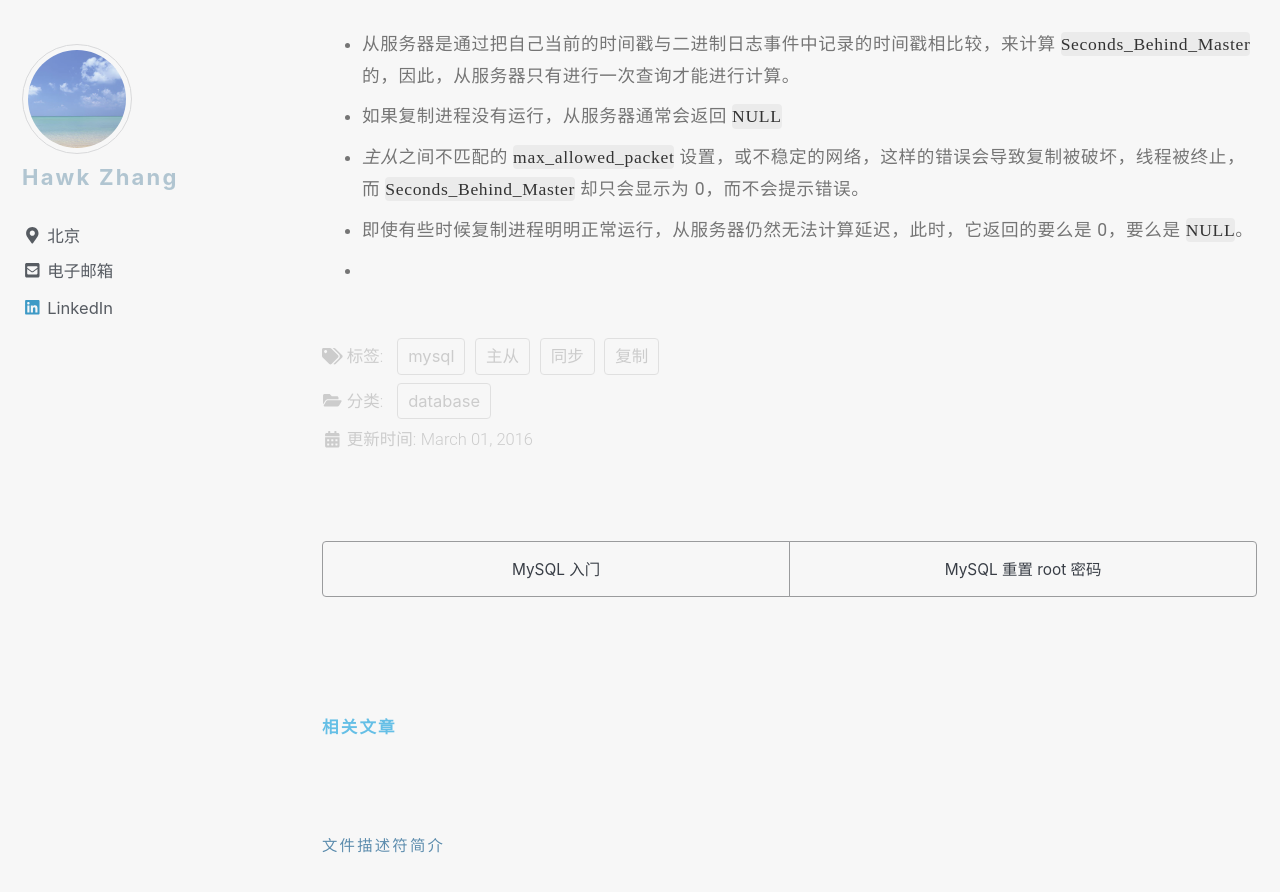
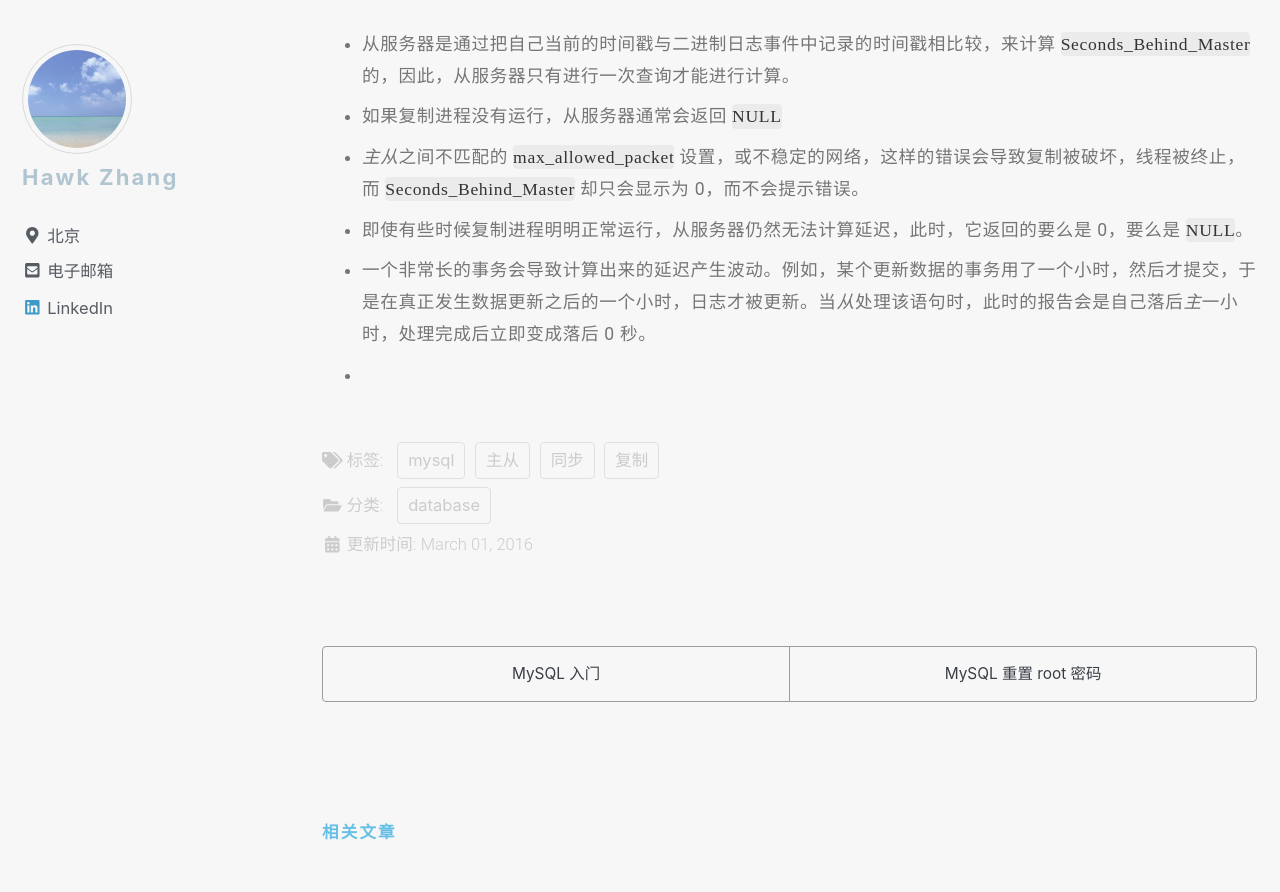
Before and after one commit to narru888/linotes_note, a Jekyll site: the page built from _posts/mysql/2016-03-01-master.slave.md, in a window 1280 px wide and 900 px high, scrolled down 45462 px. Shown: the top 892 px of the window. Built offline with Jekyll 4.4.1, drawn with Linux system fonts in a browser that asks for light colours; nearby versions of some CDN libraries; a script that is not in the unit is left out.

Commit message:
update on 2018-08-15 14:40:01 CST

```diff
--- a/_posts/mysql/2016-03-01-master.slave.md
+++ b/_posts/mysql/2016-03-01-master.slave.md
@@ -1445,4 +1445,5 @@ Info: use `test`; CREATE TABLE test.t(a int)
 * 如果复制进程没有运行，从服务器通常会返回 `NULL`
 * *主从*之间不匹配的 `max_allowed_packet` 设置，或不稳定的网络，这样的错误会导致复制被破坏，线程被终止，而 `Seconds_Behind_Master` 却只会显示为 0，而不会提示错误。
 * 即使有些时候复制进程明明正常运行，从服务器仍然无法计算延迟，此时，它返回的要么是 0，要么是 `NULL`。
+* 一个非常长的事务会导致计算出来的延迟产生波动。例如，某个更新数据的事务用了一个小时，然后才提交，于是在真正发生数据更新之后的一个小时，日志才被更新。当*从*处理该语句时，此时的报告会是自己落后*主*一小时，处理完成后立即变成落后 0 秒。
 *
```
